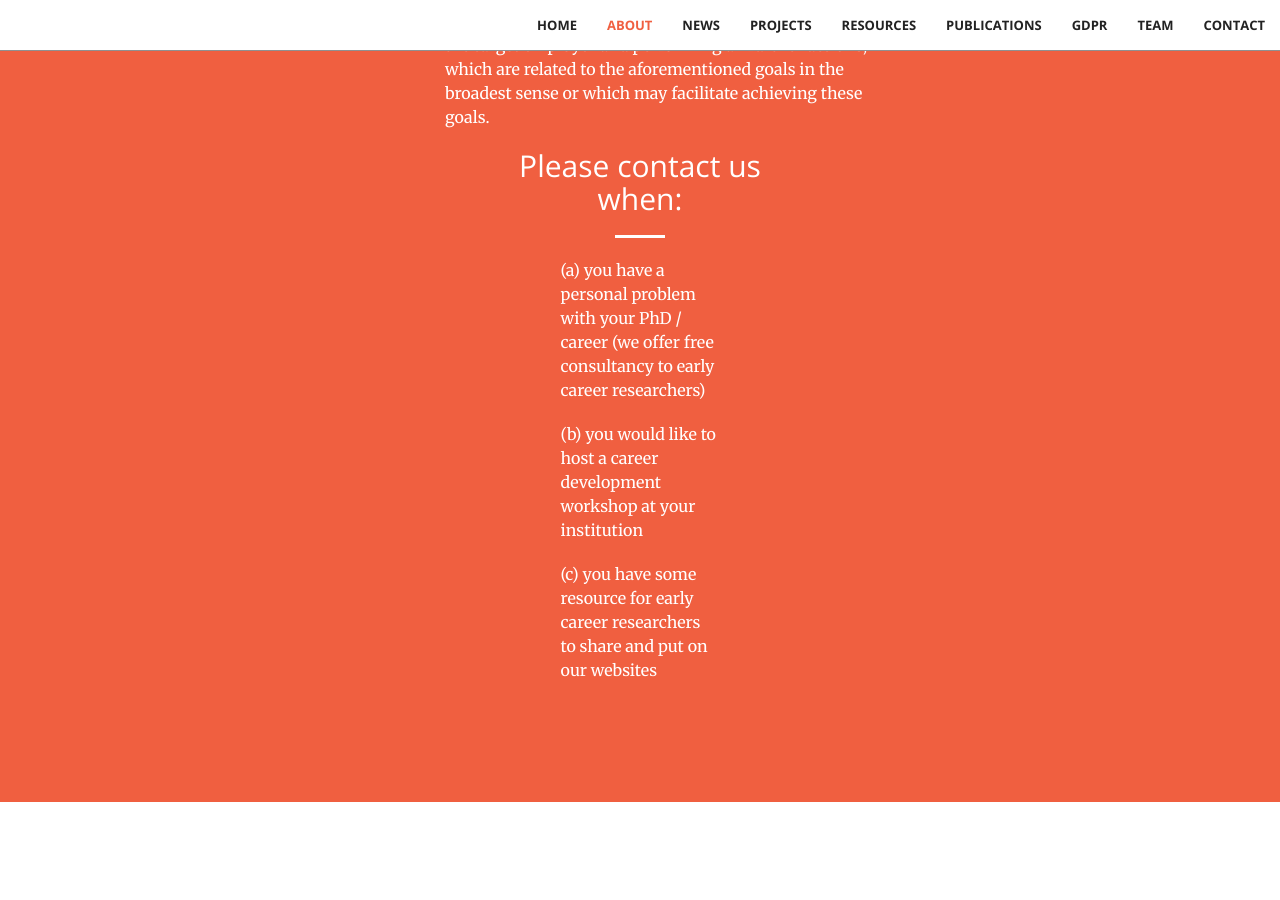
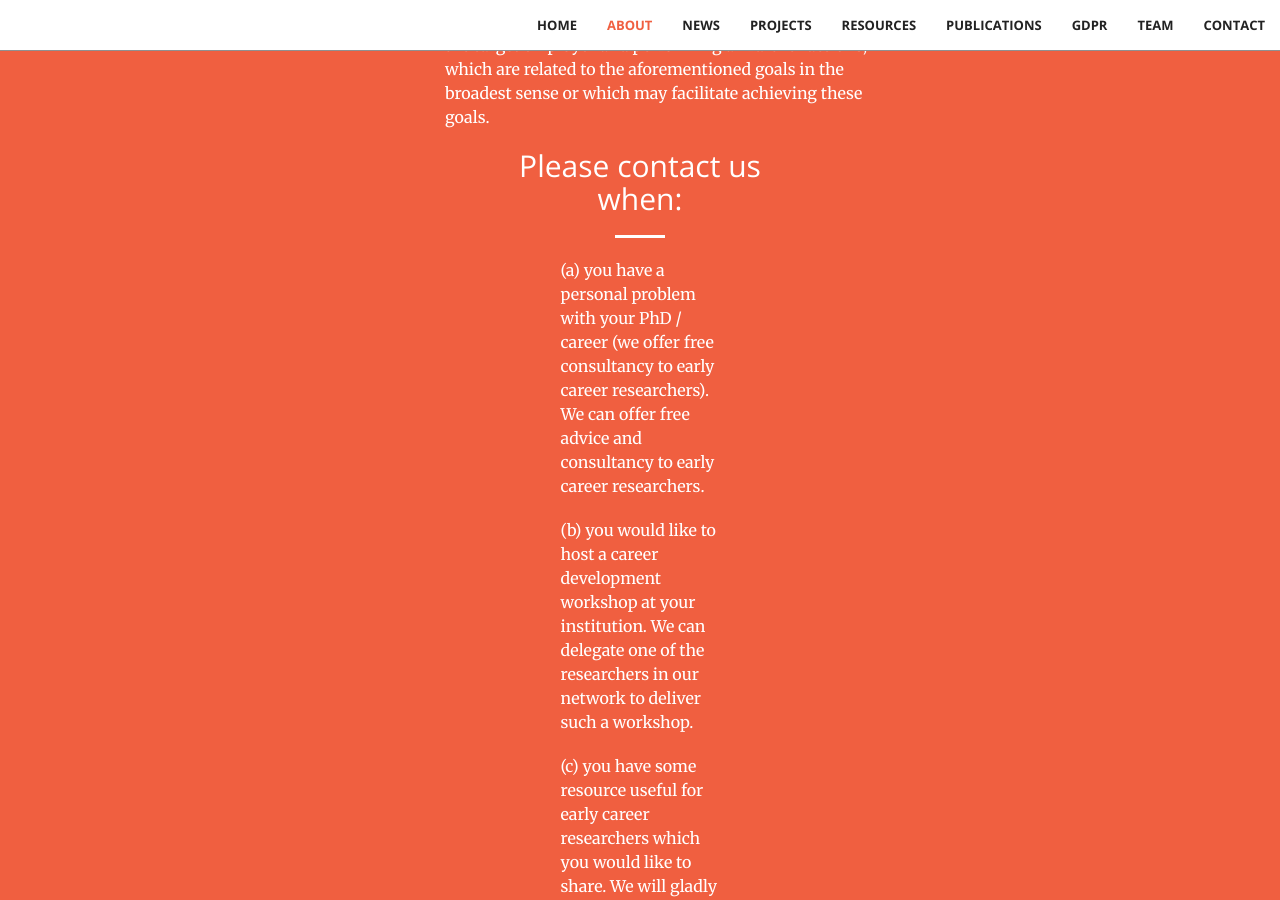
Before and after one commit to stichting-solaris/stichting-solaris.github.io, a Jekyll site: the page built from index.html, in a window 1280 px wide and 900 px high, scrolled down 2699 px. Built offline with Jekyll 4.4.1, drawn with Linux system fonts in a browser that asks for light colours; some of the changed text lies outside the part shown.

Commit message:
Update call-to-action.html

```diff
--- a/_includes/call-to-action.html
+++ b/_includes/call-to-action.html
@@ -63,9 +63,11 @@
                     <hr class="light">
                     <div class="col-lg-8 col-lg-offset-2 text-left">
                     <p>(a) you have a personal problem with your PhD / career (we offer free consultancy
-                        to early career researchers)</p>
-                    <p>(b) you would like to host a career development workshop at your institution</p>
-                    <p>(c) you have some resource for early career researchers to share and put on our websites</p>
+                        to early career researchers). We can offer free advice and consultancy to early career researchers.</p>
+                    <p>(b) you would like to host a career development workshop at your institution. We can delegate one of
+                        the researchers in our network to deliver such a workshop.</p>
+                    <p>(c) you have some resource useful for early career researchers which you would like to share. We will
+                        gladly put this resource on our websites.</p>
 
                 </p>
         </div>
```
